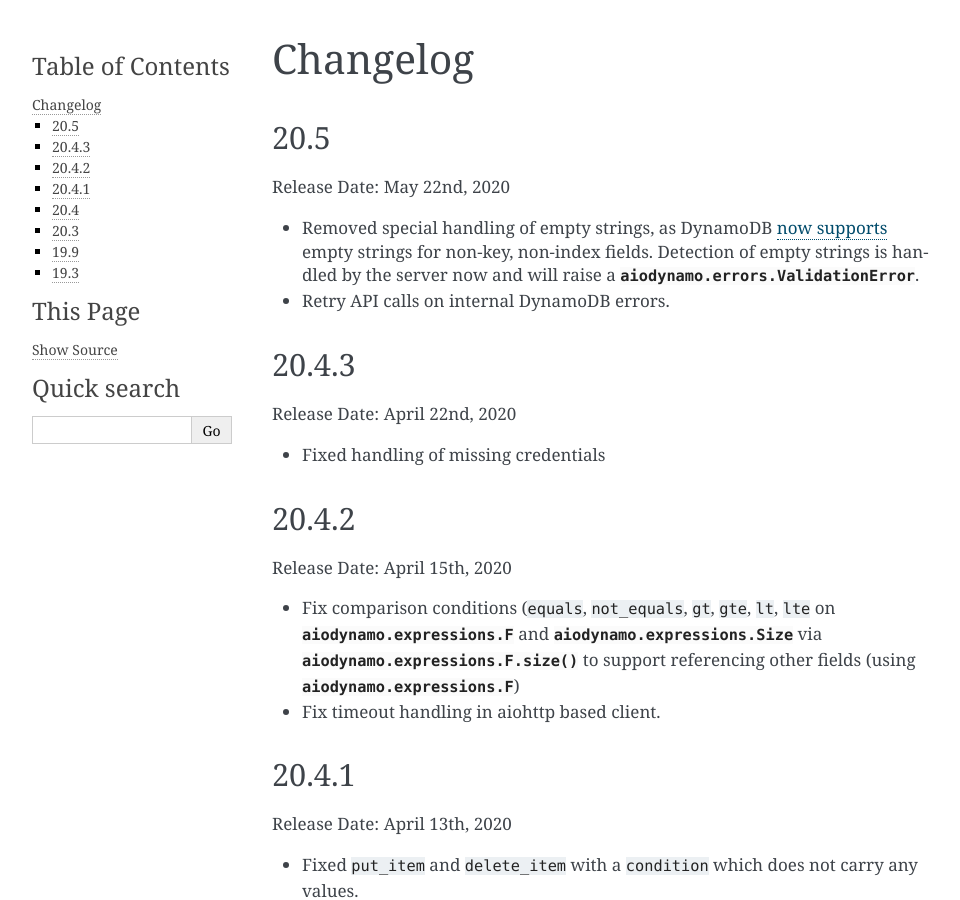
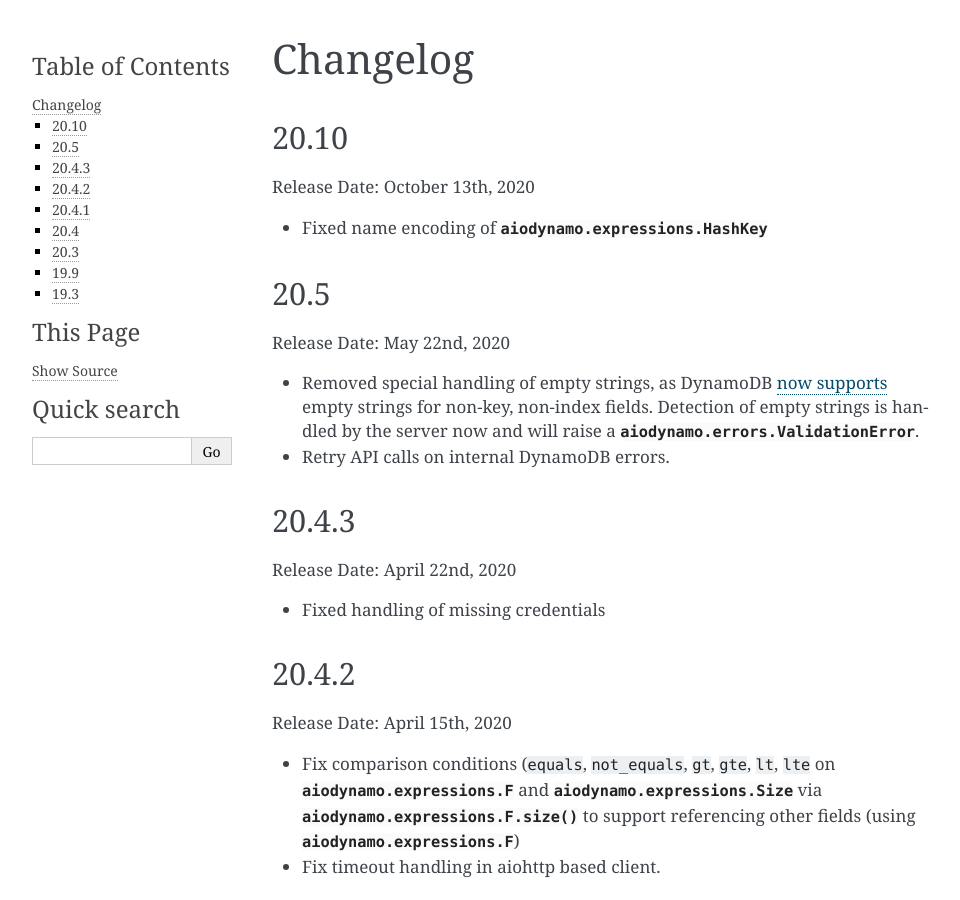
Before and after one commit to HENNGE/aiodynamo, a Sphinx documentation site: the page built from docs/changelog.rst, in a window 1280 px wide and 900 px high. Shown: the whole window, without its empty margins (148-1108 px from the left). Built offline with Sphinx 7.4.7, drawn with Linux system fonts in a browser that asks for light colours.

Commit message:
20.10 Release

```diff
--- a/docs/changelog.rst
+++ b/docs/changelog.rst
@@ -1,5 +1,12 @@
 Changelog
 =========
+
+20.10
+-----
+
+Release Date: October 13th, 2020
+
+* Fixed name encoding of :py:class:`aiodynamo.expressions.HashKey`
 
 20.5
 ----
--- a/pyproject.toml
+++ b/pyproject.toml
@@ -1,6 +1,6 @@
 [tool.poetry]
 name = "aiodynamo"
-version = "20.5"
+version = "20.10"
 description = "Asyncio DynamoDB client"
 authors = ["Jonas Obrist <jonas.obrist@hennge.com>"]
 license = "Apache-2.0"
@@ -8,6 +8,8 @@ repository = "https://github.com/HENNGE/aiodynamo"
 documentation = "https://aiodynamo.readthedocs.io"
 classifiers = [
     "Framework :: AsyncIO",
+    "Programming Language :: Python :: 3.9",
+    "Programming Language :: Python :: 3.8",
     "Programming Language :: Python :: 3.7",
     "Programming Language :: Python :: 3 :: Only",
     "License :: OSI Approved :: Apache Software License",
```
